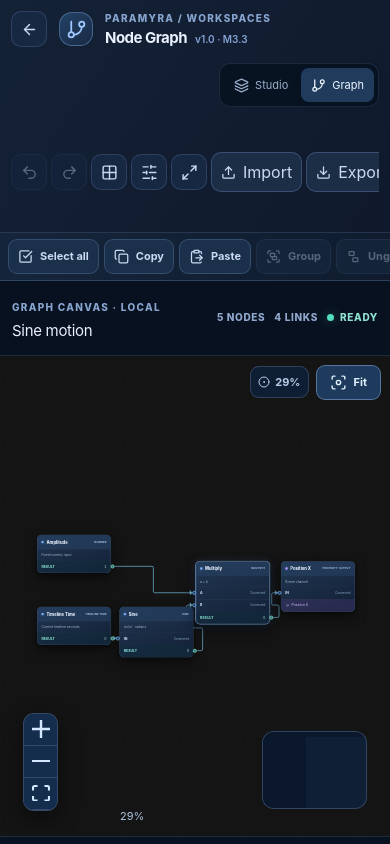
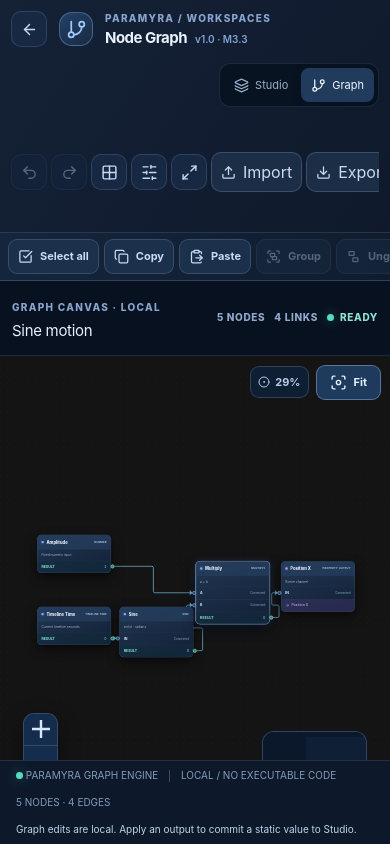
Before and after one commit to GendByteMaster/Paramyra, a Next.js app: page /studio/graph in a window 390 px wide. Shown: the top 844 px of the page. Built offline with nearby package versions, Linux system fonts and the light colour scheme.

Commit message:
fix(react-flow): remove remaining site-header height offsets and mobile page scroll

```diff
--- a/src/app/node-graph-react-flow.css
+++ b/src/app/node-graph-react-flow.css
@@ -2,8 +2,8 @@
 .pm-ng-root {
   --ng-text:#e9f1ff;
   --ng-muted:#9aafcb;
-  height:calc(100dvh - 66px);
-  min-height:620px;
+  height:100dvh;
+  min-height:0;
 }
 .pm-ng-projectbar {min-height:72px;gap:16px;padding:10px 18px}
 .pm-ng-layout {grid-template-columns:minmax(232px,250px) minmax(0,1fr) minmax(338px,364px)}
@@ -106,15 +106,15 @@
  .pm-ng-rf-top-tools .pm-ng-rf-chip:first-child {display:none}
 }
 @media(max-width:1050px){
- .pm-ng-root {height:auto;min-height:0;overflow:visible}
+ .pm-ng-root {height:100dvh;min-height:0;overflow:hidden}
  .pm-ng-projectbar {flex-wrap:wrap;padding:11px}
  .pm-ng-actions {width:100%;flex-wrap:nowrap;overflow-x:auto;justify-content:flex-start}
  .pm-ng-layout,.pm-ng-layout.no-library,.pm-ng-layout.no-inspector,.pm-ng-layout.no-library.no-inspector {
-   display:flex;flex-direction:column;min-height:0}
- .pm-ng-center {order:1}
+   display:flex;flex-direction:column;min-height:0;overflow-y:auto;overscroll-behavior:contain}
+ .pm-ng-center {order:1;flex:none}
  .pm-ng-board {height:min(65dvh,600px);min-height:400px;flex:none}
- .pm-ng-inspector {order:2;border-left:0;border-top:1px solid var(--ng-line);max-height:none}
- .pm-ng-library {order:3;max-height:350px;border:0;border-top:1px solid var(--ng-line)}
+ .pm-ng-inspector {order:2;flex:none;border-left:0;border-top:1px solid var(--ng-line);max-height:none}
+ .pm-ng-library {order:3;flex:none;max-height:350px;border:0;border-top:1px solid var(--ng-line)}
  .pm-ng-inspector-scroll {display:grid;grid-template-columns:repeat(2,minmax(0,1fr));align-items:start;overflow:visible}
  .pm-ng-inspector-scroll>.pm-ng-inspector-section:last-child {grid-column:1/-1;order:-1}
  .pm-ng-library-scroll {overflow:auto}
```
